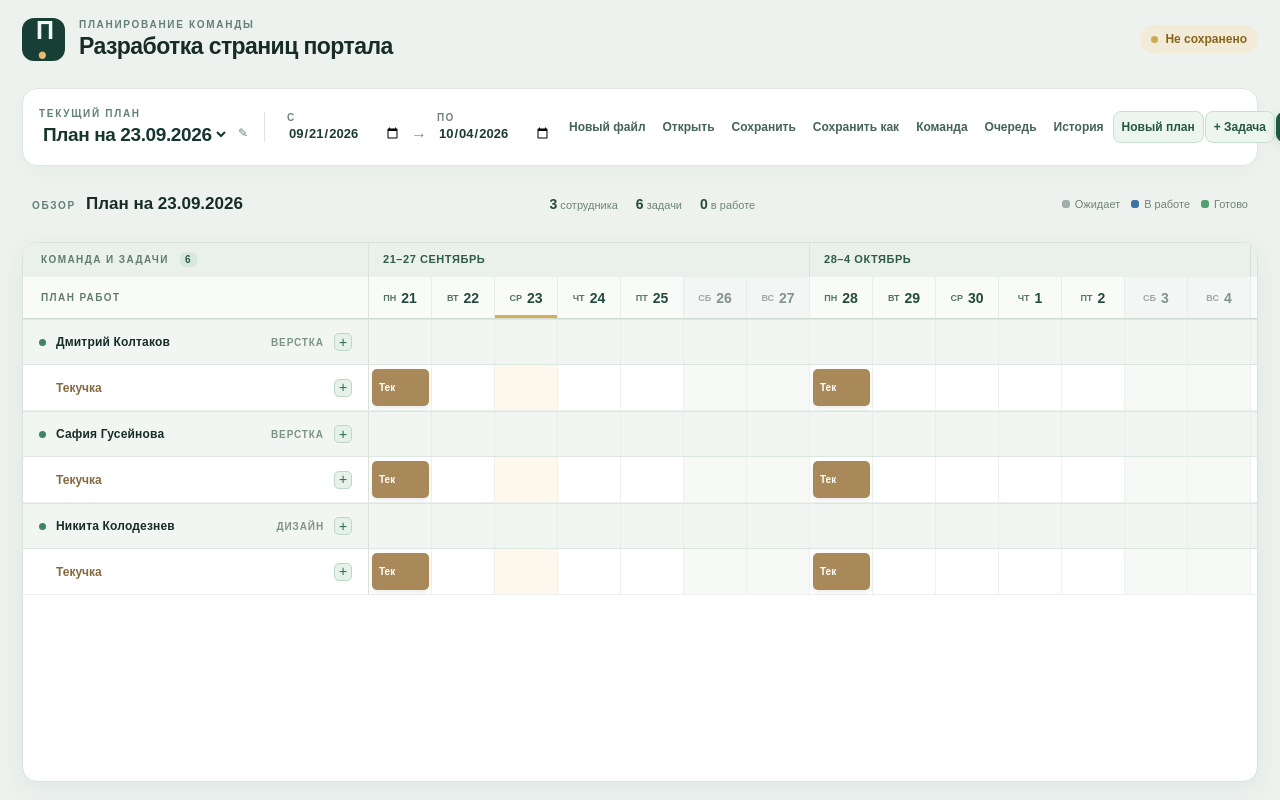
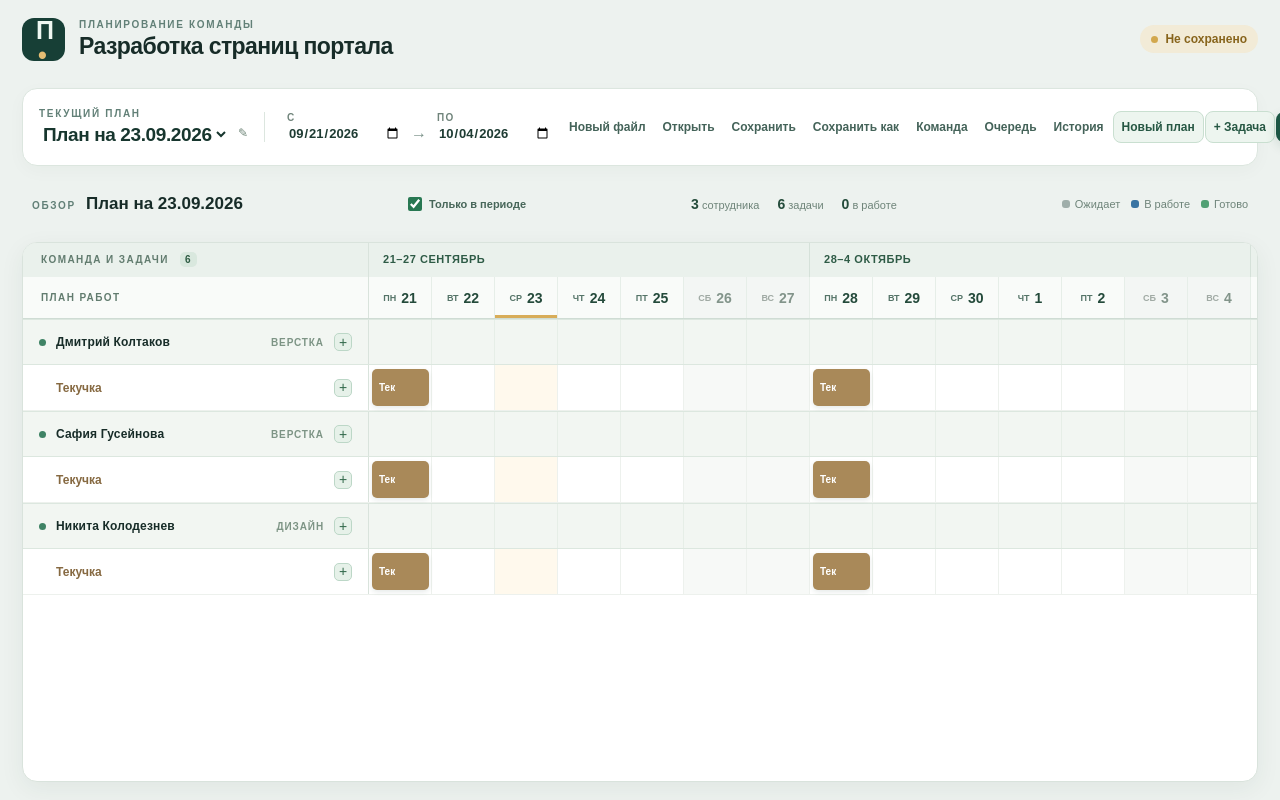
Before and after one commit to RascalVI/GanttPlanner, a React (Vite) app: page / in a window 1280 px wide. Both pictures are taken after a click on the button "Создать проект". Built offline with nearby package versions, Linux system fonts and the light colour scheme.

Commit message:
Filter Gantt rows to displayed date range

```diff
--- a/src/ui/App.tsx
+++ b/src/ui/App.tsx
@@ -8,6 +8,7 @@ import { HistoryPanel } from './HistoryPanel';
 import { PlanCopyDialog } from './PlanCopyDialog';
 import { PlanToolbar } from './PlanToolbar';
 import { TaskEditor } from './TaskEditor';
+import { isTaskInRange } from './ganttGeometry';
 import { usePlanner } from './usePlanner';
 import { sceneDataUrl } from '../export/png';
 import type { ExportScene } from '../export/scene';
@@ -27,6 +28,7 @@ export function App() {
   const [newBacklog, setNewBacklog] = useState(false);
   const [newRoutine, setNewRoutine] = useState(false);
   const [notice, setNotice] = useState('');
+  const [onlyInRange, setOnlyInRange] = useState(() => localStorage.getItem('ganttOnlyInRange') !== 'false');
 
   function showTask(task?: Task, employeeId?: string, backlog = false, routine = false) {
     setPanel(null);
@@ -62,6 +64,8 @@ export function App() {
   }
 
   const reportDate = plan?.reportDay ? new Date(`${plan.reportDay}T00:00:00Z`).toLocaleDateString('ru-RU', { month: 'long', year: 'numeric', timeZone: 'UTC' }) : '';
+  const hiddenTaskCount = plan?.tasks.filter(task => task.startDay && task.endDay &&
+    !isTaskInRange(task, plan.rangeStart, plan.rangeEnd)).length ?? 0;
 
   return (
     <main className="app-shell">
@@ -83,10 +87,11 @@ export function App() {
             onBacklog={() => setPanel('backlog')} onEmployees={() => setPanel('employees')} />
           <div className="plan-summary">
             <div><span className="summary-kicker">ОБЗОР</span><strong>{plan.title}</strong><span className="summary-muted" title={filePath ?? ''}>{filePath ? filePath.split(/[\\/]/).at(-1) : 'Файл не выбран'}</span></div>
+            <label className="period-filter" title="Скрывать задачи, даты которых полностью вне показанного периода"><input type="checkbox" checked={onlyInRange} onChange={event => { setOnlyInRange(event.target.checked); localStorage.setItem('ganttOnlyInRange', String(event.target.checked)); }} /><span>Только в периоде</span>{onlyInRange && hiddenTaskCount > 0 && <small>Скрыто {hiddenTaskCount}</small>}</label>
             <div className="summary-stats"><span><b>{project.employees.length}</b> сотрудника</span><span><b>{plan.tasks.filter(task => task.startDay).length}</b> задачи</span><span><b>{plan.tasks.filter(task => task.status === 'active').length}</b> в работе</span></div>
             <div className="legend"><span><i className="legend-dot waiting" />Ожидает</span><span><i className="legend-dot active" />В работе</span><span><i className="legend-dot done" />Готово</span></div>
           </div>
-          <GanttGrid plan={plan} employees={project.employees} onOpenTask={task => showTask(task)}
+          <GanttGrid plan={plan} employees={project.employees} onlyInRange={onlyInRange} onOpenTask={task => showTask(task)}
             onAddTask={employeeId => showTask(undefined, employeeId)}
             onAddRoutine={employeeId => showTask(undefined, employeeId, false, true)}
             onMoveTask={(task, deltaDays) => tryAct({ type: 'moveTask', planId: plan.id, taskId: task.id, deltaDays })}
--- a/src/ui/GanttGrid.tsx
+++ b/src/ui/GanttGrid.tsx
@@ -6,6 +6,7 @@ import { buildVisibleRows, getBarGeometry, rowHeight } from './ganttGeometry';
 export interface GanttGridProps {
   plan: Plan;
   employees: Employee[];
+  onlyInRange: boolean;
   onOpenTask(task: Task): void;
   onAddTask?(employeeId: string): void;
   onAddRoutine?(employeeId: string): void;
@@ -20,9 +21,9 @@ function dateLabel(day: string): string {
   return weekday.format(parseDay(day)).replace('.', '');
 }
 
-export function GanttGrid({ plan, employees, onOpenTask, onAddTask, onAddRoutine, onMoveTask, onResizeTask }: GanttGridProps) {
+export function GanttGrid({ plan, employees, onlyInRange, onOpenTask, onAddTask, onAddRoutine, onMoveTask, onResizeTask }: GanttGridProps) {
   const days = useMemo(() => enumerateDays(plan.rangeStart, plan.rangeEnd), [plan.rangeStart, plan.rangeEnd]);
-  const rows = useMemo(() => buildVisibleRows(plan, employees), [plan, employees]);
+  const rows = useMemo(() => buildVisibleRows(plan, employees, onlyInRange), [plan, employees, onlyInRange]);
   const container = useRef<HTMLDivElement>(null);
   const [width, setWidth] = useState(1500);
   const [height, setHeight] = useState(window.innerHeight - 260);
@@ -64,6 +65,8 @@ export function GanttGrid({ plan, employees, onOpenTask, onAddTask, onAddRoutine
     return result;
   }, []);
   const today = localToday();
+  const visibleTaskCount = rows.reduce((count, row) => count +
+    (row.kind === 'task' ? 1 : row.kind === 'routine' ? row.tasks.length : 0), 0);
 
   function bar(task: Task) {
     const geometry = getBarGeometry(task, plan.rangeStart, plan.rangeEnd, dayWidth);
@@ -85,7 +88,7 @@ export function GanttGrid({ plan, employees, onOpenTask, onAddTask, onAddRoutine
       <div className="gantt-scroll" aria-label="График задач">
         <div className="gantt-content" style={{ width: tableWidth, ['--label-width' as string]: `${labelWidth}px`, ['--day-width' as string]: `${dayWidth}px` }}>
           <div className="gantt-week-row">
-            <div className="gantt-corner">КОМАНДА И ЗАДАЧИ <span>{plan.tasks.filter(task => task.startDay && task.endDay).length}</span></div>
+            <div className="gantt-corner">КОМАНДА И ЗАДАЧИ <span>{visibleTaskCount}</span></div>
             {weeks.map(week => (
               <div key={week.monday} className="gantt-week" style={{ width: week.count * dayWidth }}>
                 {Number(week.first.slice(-2))}–{Number(week.last.slice(-2))} {month.format(parseDay(week.last))}
--- a/src/ui/ganttGeometry.ts
+++ b/src/ui/ganttGeometry.ts
@@ -6,9 +6,14 @@ export type VisibleRow =
   | { key: string; kind: 'task'; employee: Employee; task: Task }
   | { key: string; kind: 'routine'; employee: Employee; tasks: Task[] };
 
-export function buildVisibleRows(plan: Plan, employees: Employee[]): VisibleRow[] {
+export function isTaskInRange(task: Task, rangeStart: Day, rangeEnd: Day): boolean {
+  return Boolean(task.startDay && task.endDay && task.endDay >= rangeStart && task.startDay <= rangeEnd);
+}
+
+export function buildVisibleRows(plan: Plan, employees: Employee[], onlyInRange = false): VisibleRow[] {
   return [...employees].sort((a, b) => a.order - b.order).flatMap(employee => {
-    const tasks = plan.tasks.filter(task => task.employeeId === employee.id && task.startDay && task.endDay)
+    const tasks = plan.tasks.filter(task => task.employeeId === employee.id && task.startDay && task.endDay &&
+      (!onlyInRange || isTaskInRange(task, plan.rangeStart, plan.rangeEnd)))
       .sort((a, b) => a.order - b.order || a.title.localeCompare(b.title, 'ru'));
     const routine = tasks.filter(task => task.routine).sort((a, b) =>
       a.startDay!.localeCompare(b.startDay!) || a.order - b.order);
--- a/src/ui/styles.css
+++ b/src/ui/styles.css
@@ -35,6 +35,7 @@ button { cursor: pointer; }
 .plan-summary { min-height: 56px; display: flex; justify-content: space-between; align-items: center; gap: 20px; padding: 0 10px; }
 .plan-summary > div:first-child { display: flex; align-items: baseline; gap: 10px; min-width: 0; }
 .plan-summary strong { font-size: 17px; font-weight: 700; white-space: nowrap; overflow: hidden; text-overflow: ellipsis; }
+.period-filter { display: inline-flex; align-items: center; gap: 7px; flex: none; white-space: nowrap; color: #476659; font-size: 11px; font-weight: 700; cursor: pointer; }.period-filter input { accent-color: #287852; width: 14px; height: 14px; margin: 0; cursor: pointer; }.period-filter small { padding: 3px 6px; border-radius: 5px; background: #e6f0e9; color: #557866; font-size: 10px; }
 .summary-muted { color: #869b90; font-size: 12px; white-space: nowrap; }
 .summary-stats, .legend { display: flex; align-items: center; gap: 18px; white-space: nowrap; color: #6e8479; font-size: 11px; }
 .summary-stats b { color: #244c3b; font-size: 14px; }
```
Also changed, not shown: 2 other files (tests, documents, lock files or other folders).
